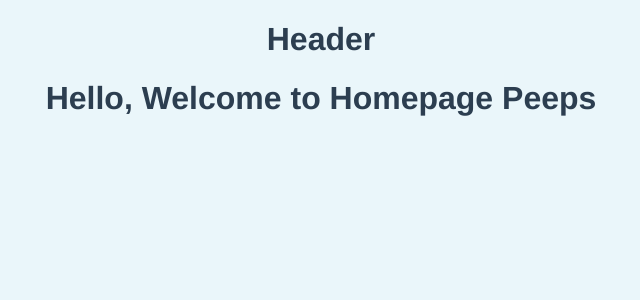
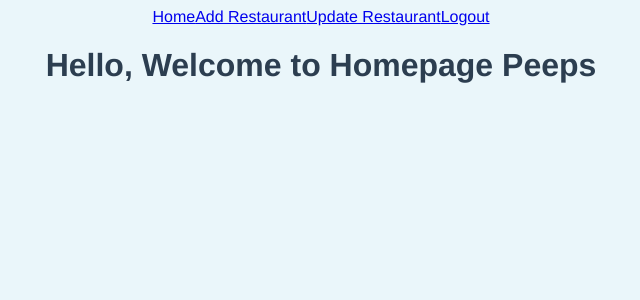
Before and after one commit to DevKipesa/vue, a Vue app: page / in a window 1280 px wide. Shown: the top 300 px of the page, without its empty margins (319-959 px from the left). Built offline with nearby package versions, Linux system fonts and the light colour scheme; sample sign-in values are in the browser's storage.

Commit message:
addin header modules

```diff
--- a/src/components/Header.vue
+++ b/src/components/Header.vue
@@ -1,5 +1,10 @@
 <template>
-    <h1>Header</h1>
+    <div>
+        <a href="#">Home</a>
+        <a href="#">Add Restaurant</a>
+        <a href="#">Update Restaurant</a>
+        <a href="#">Logout</a>
+    </div>
 </template>
 <script>
 export default{
```
